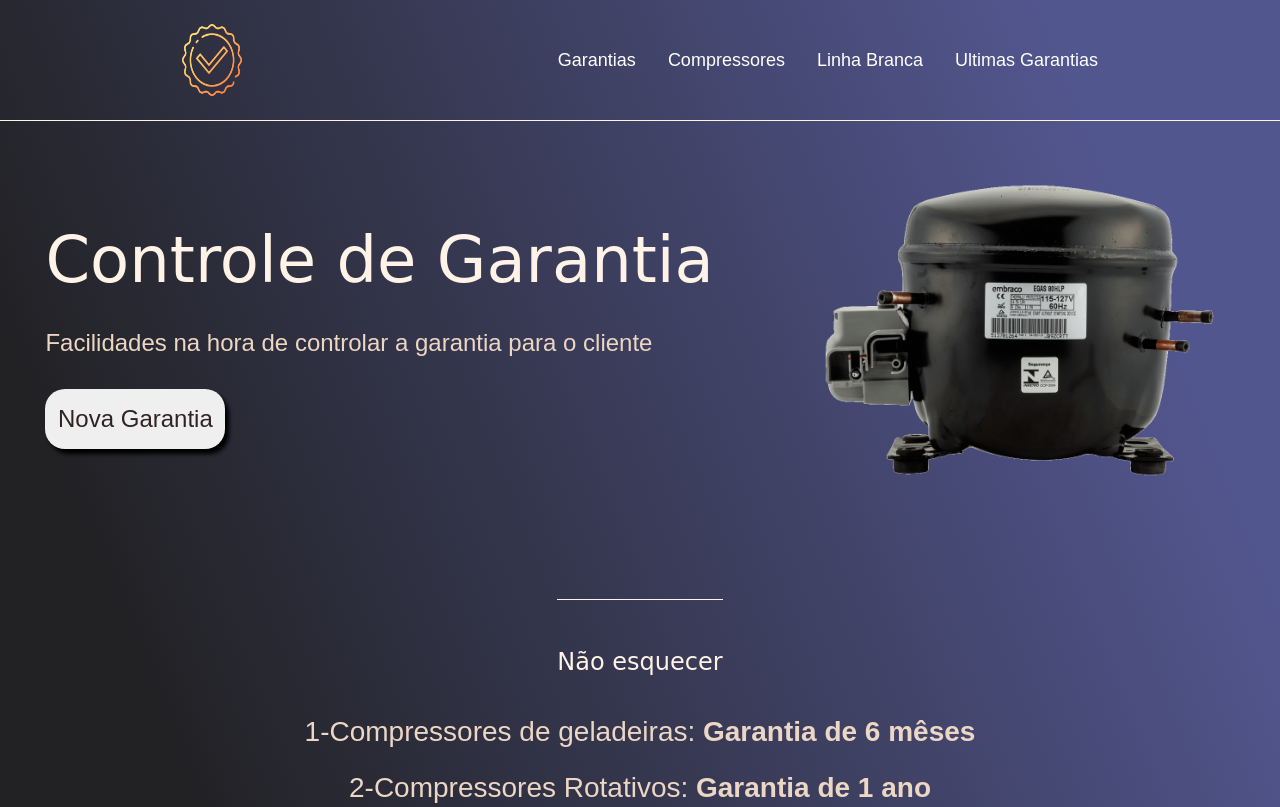
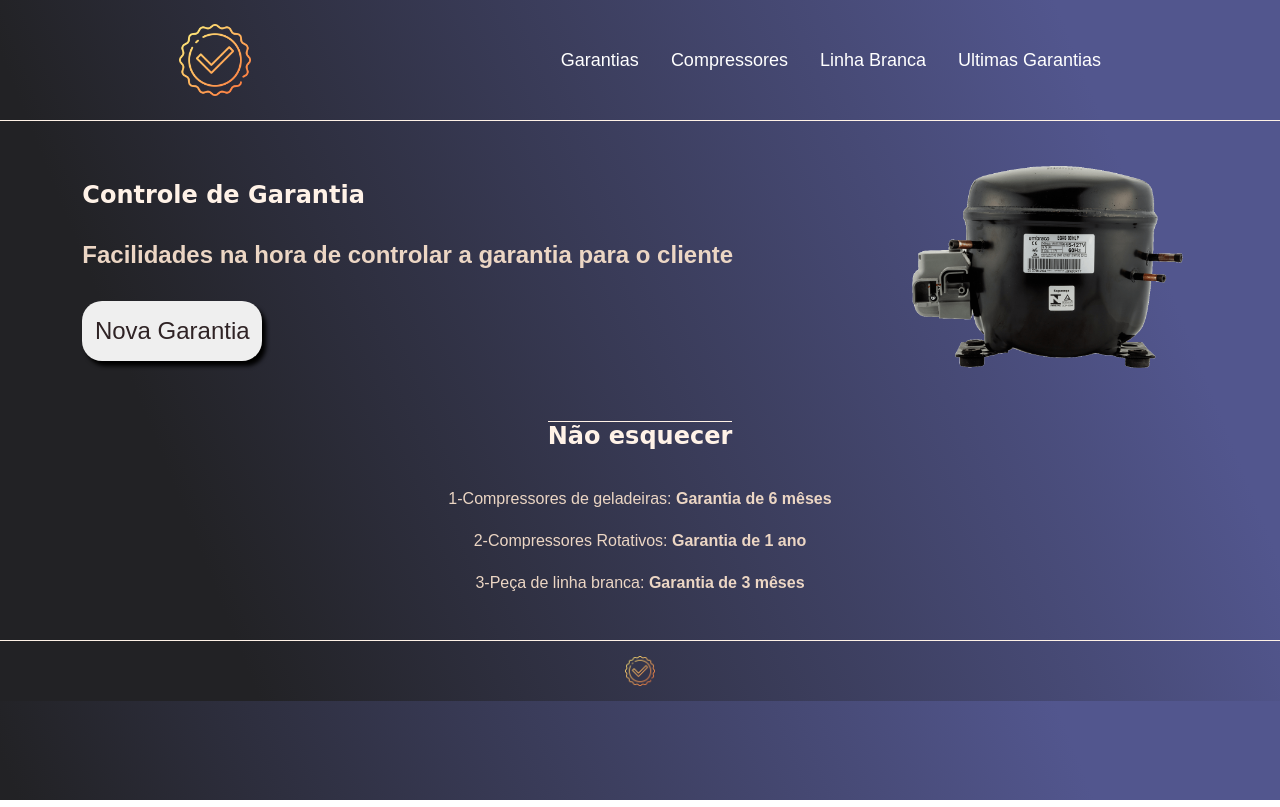
Before and after one commit to Emerson-Evandro/TCC, a plain HTML site: page index.html in a window 1280 px wide. Shown: the top 807 px of the page. Drawn offline with Linux system fonts and the light colour scheme.

Commit message:
Mudanças

```diff
--- a/css/style.css
+++ b/css/style.css
@@ -54,15 +54,11 @@ body {
 
 .principalEscritoh1 {
     font-family: 'Righteous', cursive;
-    font-weight: 400;
-    font-size: 64px;
     color: #FFF2E7;
 }
 
 .principalEscritoh2 {
     font-family: 'Sarala', sans-serif;
-    font-weight: 400;
-    font-size: 24px;
     color: #ECD6C4;
 }
 
@@ -74,7 +70,6 @@ body {
     box-shadow: 4px 5px 4px black;
     border-radius: 20px;
     font-family: 'Sarala', sans-serif;
-    font-weight: 400;
     font-size: 24px;
     color: #2F2325;
 }
@@ -84,7 +79,7 @@ body {
 }
 
 .principalImagem {
-    height: 430px;
+    height: 300px;
 }
 
 .conteudoSecundario {
@@ -92,14 +87,11 @@ body {
     flex-direction: column;
     align-items: center;
     gap: 24px;
-    margin-top: 48px;
 }
 
 .conteudoSecundarioTitulo {
     border-top: 0.4px solid #FFF2E7;
-    padding-top: 48px;
     font-family: 'Rightteous', cursive;
-    font-weight: 400;
     font-size: 24px;
     color: #FFF2E7;
     margin-bottom: 16PX;
@@ -108,17 +100,16 @@ body {
 .conteudoSecundarioP1 {
     font-family: 'Sarala', sans-serif;
     font-weight: 300;
-    font-size: 28px;
     color: #ECD6C4;
 }
 
 .rodape {
-    padding: 32px;
-    border-top: 0.4px solid #FFF2E7;
+    padding: 15px;
+    border-top: 0.3px solid #FFF2E7;
 }
 
 .rodapeImagem {
-    height: 48px;
+    height: 30px;
     display: block;
     margin: 0 auto;
 }
--- a/index.html
+++ b/index.html
@@ -10,7 +10,7 @@
 <body>
 
     <header class="cabecalho">
-        <img class="cabecalhoImagem" src="garantia.png" alt="garantia" width="60" height="70">
+        <img class="cabecalhoImagem" src="garantia.png" alt="garantia">
         <nav class="cabecallhoMenu">
             <a class="menuItem" href="">Garantias</a>
             <a class="menuItem" href="">Compressores</a>
```
